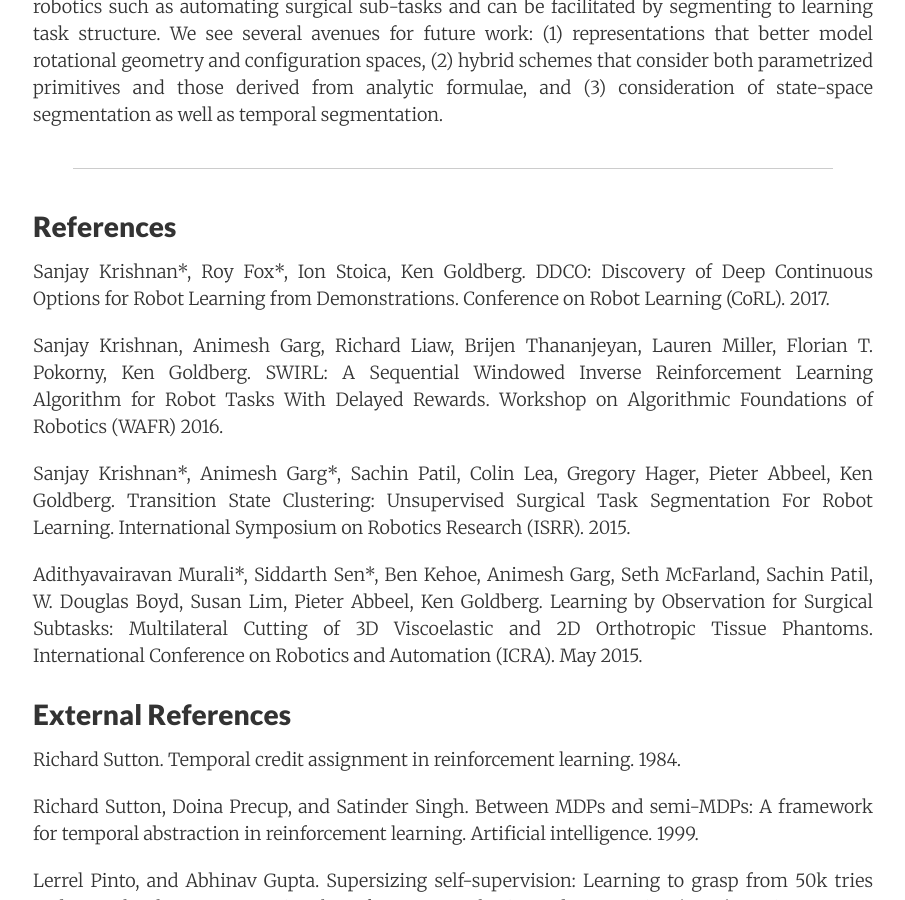
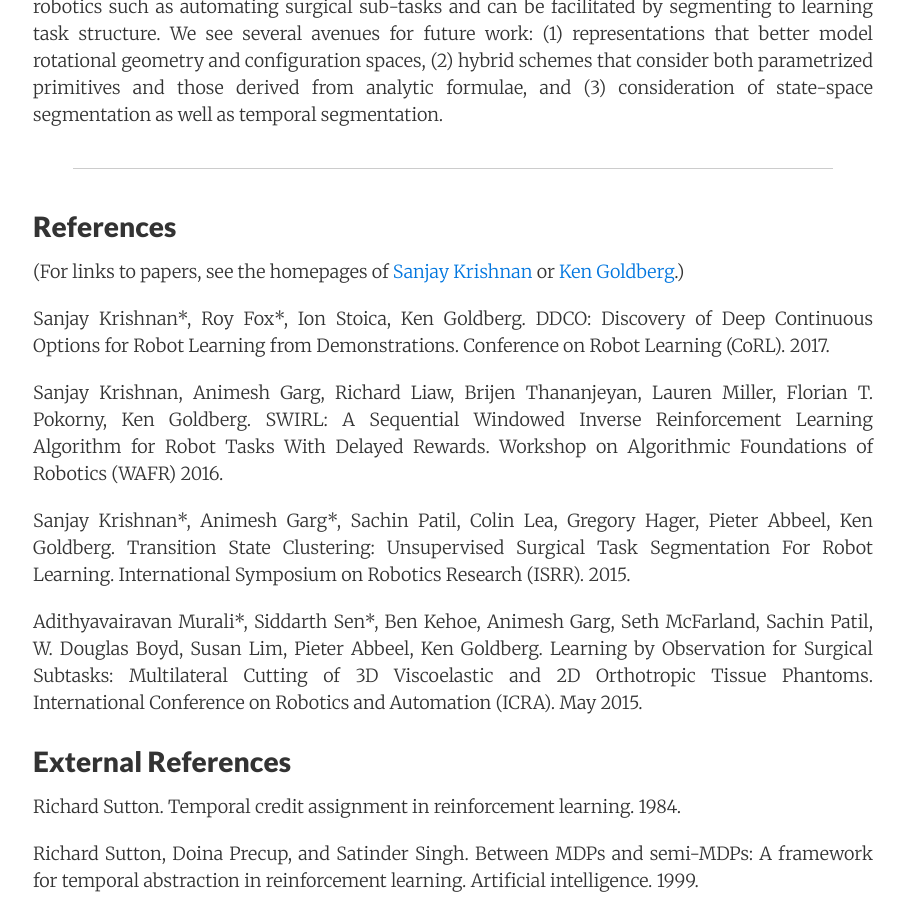
Before and after one commit to bairblog/bairblog.github.io, a Jekyll site: the page built from _posts/2017-10-17-lfd-surgical-robots.md, in a window 1280 px wide and 900 px high, scrolled down 11055 px. Shown: the whole window, without its empty margins (187-1092 px from the left). Built offline with Jekyll 4.4.1, drawn with Linux system fonts in a browser that asks for light colours; nearby versions of some CDN libraries; formulas are drawn with MathJax 3; comment, search, counter and statistics services are not loaded.

Commit message:
Added links

```diff
--- a/_posts/2017-10-17-lfd-surgical-robots.md
+++ b/_posts/2017-10-17-lfd-surgical-robots.md
@@ -478,6 +478,10 @@ state-space segmentation as well as temporal segmentation.
 
 ## References
 
+(For links to papers, see the homepages of [Sanjay
+Krishnan](https://www.ocf.berkeley.edu/~sanjayk/) or [Ken
+Goldberg](http://goldberg.berkeley.edu/pubs/).)
+
 Sanjay Krishnan\*, Roy Fox\*, Ion Stoica, Ken Goldberg. DDCO: Discovery of Deep
 Continuous Options for Robot Learning from Demonstrations. Conference on Robot
 Learning (CoRL). 2017.
```
Also changed, not shown: README.md.
